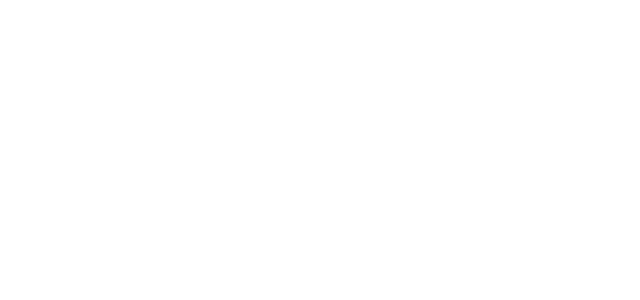
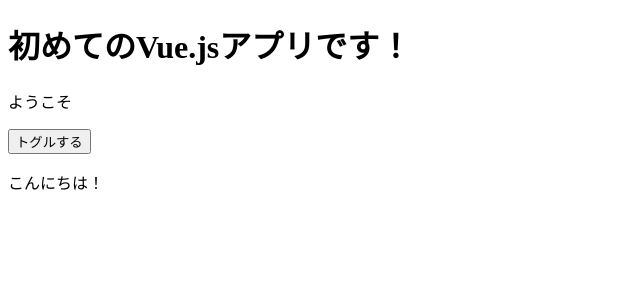
Before and after one commit to 54chair/live-chat-vuejs, a Vue app: page / in a window 1280 px wide. Before the commit this address had no page. Shown: the top 300 px of the page, without its empty margins (0-640 px from the left). Built offline with nearby package versions, Linux system fonts and the light colour scheme.

Commit message:
vueの基本的な使い方

```diff
--- a/src/router/index.js
+++ b/src/router/index.js
@@ -1,6 +1,14 @@
 import { createRouter, createWebHashHistory } from 'vue-router'
 
-const routes = []
+import WelcomePage from '../views/WelcomePage'
+
+const routes = [
+  {
+    path: '/',
+    name: 'Welcome',
+    component: WelcomePage
+  }
+]
 
 const router = createRouter({
   history: createWebHashHistory(),
--- /dev/null
+++ b/src/views/WelcomePage.vue
@@ -0,0 +1,34 @@
+<template>
+  <div>
+    <h1>{{ title }}</h1>
+    <p v-if="isEnabled">{{ subtitle }}</p>
+  </div>
+  <button @dblclick="toggle">トグルする</button>
+  <p>{{ text }}</p>
+</template>
+
+<script>
+export default {
+  data () {
+    return {
+      title: '初めてのVue.jsアプリです！',
+      subtitle: 'ようこそ',
+      isEnabled: true
+    }
+  },
+  computed: {
+    text () {
+      if (this.isEnabled) {
+        return 'こんにちは！'
+      } else {
+        return 'さよなら！'
+      }
+    }
+  },
+  methods: {
+    toggle () {
+      this.isEnabled = !this.isEnabled
+    }
+  }
+}
+</script>
```
